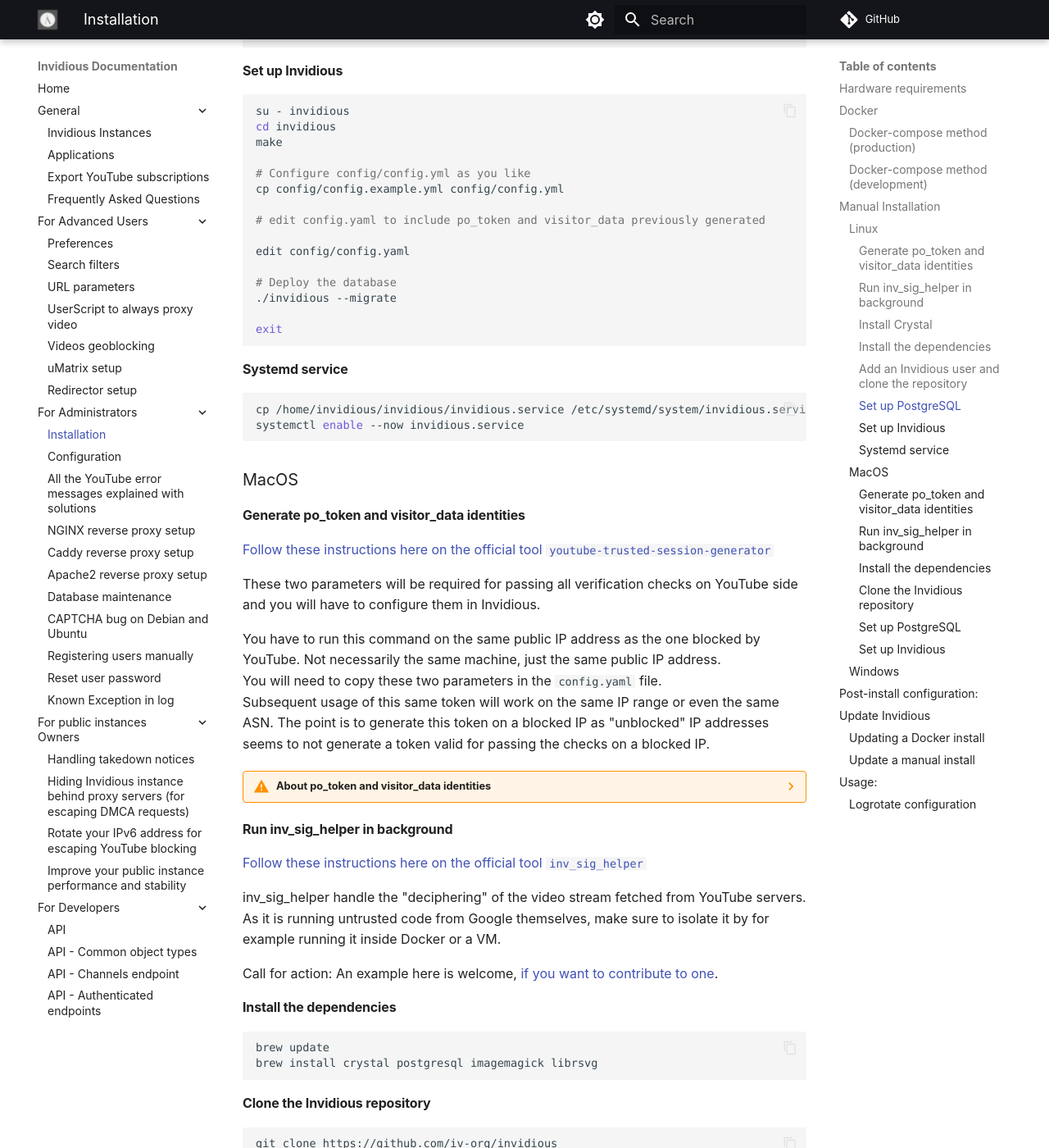
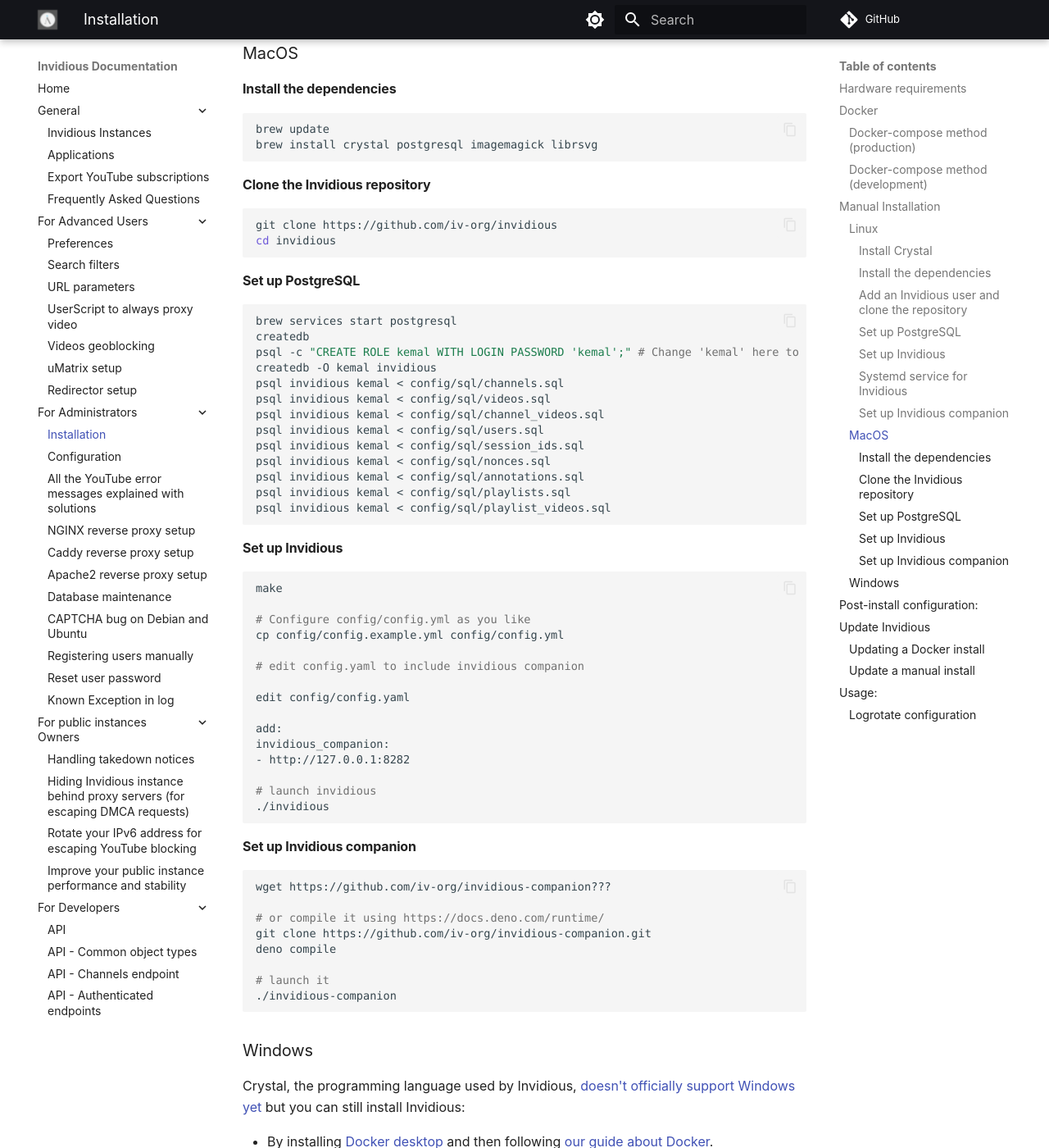
Before and after one commit to iv-org/documentation, an MkDocs documentation site: the page built from docs/installation.md, in a window 1280 px wide and 1400 px high, scrolled down 5102 px. Shown: the whole window at 82% size. Built offline with MkDocs 1.6.1 and Material for MkDocs 9.7.7, drawn with Linux system fonts in a browser that asks for light colours; comment, search, counter and statistics services are not loaded; some of the changed text lies outside the part shown.

Commit message:
initial writeup

````diff
--- a/docs/installation.md
+++ b/docs/installation.md
@@ -28,32 +28,13 @@
 
 Make sure to run the newer Docker Compose V2: https://docs.docker.com/compose/install/linux/. It should already be installed if you can successfully run the command `docker compose` (with a space between the two words).
 
-??? warning "About po_token and visitor_data identities"
-
-    po_token known as Proof of Origin Token. This is an attestation token generated by a complex anti robot verification system created by Google named BotGuard/DroidGuard. It is used to confirm that the request is coming from a genuine device.
-
-    These identity tokens (po_token and visitor_data) generated in this tutorial will make your entire Invidious session more easily traceable by YouTube because it is tied to a unique identifier.
-
-    There is currently no official automatic tool to periodically change these tokens. This is working in progress but, for the time being, this is the solution the Invidious team is offering.
-
-    If you want to be less traceable, you can always script the process by changing the identities every X hour.
-
-
-1.  Generate po_token and visitor_data identities for passing all verification checks on YouTube side:
-    ```
-    docker run quay.io/invidious/youtube-trusted-session-generator
-    ```
-    You have to run this command on the same public IP address as the one blocked by YouTube. Not necessarily the same machine, just the same public IP address.
-    You will need to copy these two parameters in the third step.
-    Subsequent usage of this same token will work on the same IP range or even the same ASN. The point is to generate this token on a blocked IP as "unblocked" IP addresses seems to not generate a token valid for passing the checks on a blocked IP.
-
-2.  Execute these commands:
+1.  Execute these commands:
     ```bash
     git clone https://github.com/iv-org/invidious.git
     cd invidious
     ```
 
-3.  Edit the docker-compose.yml with this content:
+2.  Edit the docker-compose.yml with this content:
 
     ```docker
     version: "3"
@@ -77,9 +58,8 @@
               host: invidious-db
               port: 5432
             check_tables: true
-            signature_server: inv_sig_helper:12999
-            visitor_data: CHANGE_ME
-            po_token: CHANGE_ME
+            invidious_companion:
+            - http://invidious_companion:8282
             # external_port:
             # domain:
             # https_only: false
@@ -97,16 +77,25 @@
         depends_on:
           - invidious-db
 
-      inv_sig_helper:
-        image: quay.io/invidious/inv-sig-helper:latest
-        init: true
-        command: ["--tcp", "0.0.0.0:12999"]
+      invidious_companion:
+        image: quay.io/invidious/invidious-companion:latest
         environment:
-          - RUST_LOG=info
+          - SERVER_HMAC_KEY=CHANGE_ME!!SAME_AS_HMAC_KEY_FROM_INVIDIOUS
+          - HOST=0.0.0.0
         restart: unless-stopped
+        ports:
+          - "127.0.0.1:8282:8282"
+        logging:
+          options:
+            max-size: "1G"
+            max-file: "4"
         cap_drop:
           - ALL
         read_only: true
+        user: 10001:10001
+        # cache for youtube library
+        volumes:
+          - /var/tmp/youtubei.js:/var/tmp/youtubei.js:rw
         security_opt:
           - no-new-privileges:true
 
@@ -151,35 +140,6 @@
 ## Manual Installation
 
 ### Linux
-
-#### Generate po_token and visitor_data identities
-
-[Follow these instructions here on the official tool `youtube-trusted-session-generator`](https://github.com/iv-org/youtube-trusted-session-generator?tab=readme-ov-file#tutorial-without-docker)
-
-These two parameters will be required for passing all verification checks on YouTube side and you will have to configure them in Invidious.
-
-You have to run this command on the same public IP address as the one blocked by YouTube. Not necessarily the same machine, just the same public IP address.
-You will need to copy these two parameters in the `config.yaml` file.
-Subsequent usage of this same token will work on the same IP range or even the same ASN. The point is to generate this token on a blocked IP as "unblocked" IP addresses seems to not generate a token valid for passing the checks on a blocked IP.
-
-??? warning "About po_token and visitor_data identities"
-
-    po_token known as Proof of Origin Token. This is an attestation token generated by a complex anti robot verification system created by Google named BotGuard/DroidGuard. It is used to confirm that the request is coming from a genuine device.
-
-    These identity tokens (po_token and visitor_data) generated in this tutorial will make your entire Invidious session more easily traceable by YouTube because it is tied to a unique identifier.
-
-    There is currently no official automatic tool to periodically change these tokens. This is working in progress but, for the time being, this is the solution the Invidious team is offering.
-
-    If you want to be less traceable, you can always script the process by changing the identities every X hour.
-
-
-#### Run inv_sig_helper in background
-
-[Follow these instructions here on the official tool `inv_sig_helper`](https://github.com/iv-org/inv_sig_helper?tab=readme-ov-file#building-and-running-without-docker) and run it in the background with systemd for example.
-
-inv_sig_helper handle the "deciphering" of the video stream fetched from YouTube servers. As it is running untrusted code from Google themselves, make sure to isolate it by for example running it inside a LXC or locked down through systemd.
-
-The following systemd service file can be used to run inv_sig_helper with systemd: https://github.com/iv-org/inv_sig_helper/blob/master/inv_sig_helper.service
 
 #### Install Crystal
 
@@ -235,9 +195,13 @@
 # Configure config/config.yml as you like
 cp config/config.example.yml config/config.yml
 
-# edit config.yaml to include po_token and visitor_data previously generated
+# edit config.yaml to include invidious companion
 
 edit config/config.yaml
+
+add:
+invidious_companion:
+- http://127.0.0.1:8282
 
 # Deploy the database
 ./invidious --migrate
@@ -245,42 +209,28 @@
 exit
 ```
 
-#### Systemd service
+#### Systemd service for Invidious
 
 ```bash
 cp /home/invidious/invidious/invidious.service /etc/systemd/system/invidious.service
 systemctl enable --now invidious.service
 ```
 
+#### Set up Invidious companion
+
+```bash
+wget https://github.com/iv-org/invidious-companion???
+
+# or compile it using https://docs.deno.com/runtime/
+git clone https://github.com/iv-org/invidious-companion.git
+deno compile
+
+# create a new systemd service for running it
+sudo wget https://github.com/iv-org/invidious-companion/raw/refs/heads/master/systemd.service -O /etc/systemd/systemd/invidious-companion.service
+sudo systemctl enable --now invidious.service
+```
+
 ### MacOS
-
-#### Generate po_token and visitor_data identities
-
-[Follow these instructions here on the official tool `youtube-trusted-session-generator`](https://github.com/iv-org/youtube-trusted-session-generator?tab=readme-ov-file#tutorial-without-docker)
-
-These two parameters will be required for passing all verification checks on YouTube side and you will have to configure them in Invidious.
-
-You have to run this command on the same public IP address as the one blocked by YouTube. Not necessarily the same machine, just the same public IP address.
-You will need to copy these two parameters in the `config.yaml` file.
-Subsequent usage of this same token will work on the same IP range or even the same ASN. The point is to generate this token on a blocked IP as "unblocked" IP addresses seems to not generate a token valid for passing the checks on a blocked IP.
-
-??? warning "About po_token and visitor_data identities"
-
-    po_token known as Proof of Origin Token. This is an attestation token generated by a complex anti robot verification system created by Google named BotGuard/DroidGuard. It is used to confirm that the request is coming from a genuine device.
-
-    These identity tokens (po_token and visitor_data) generated in this tutorial will make your entire Invidious session more easily traceable by YouTube because it is tied to a unique identifier.
-
-    There is currently no official automatic tool to periodically change these tokens. This is working in progress but, for the time being, this is the solution the Invidious team is offering.
-
-    If you want to be less traceable, you can always script the process by changing the identities every X hour.
-
-#### Run inv_sig_helper in background
-
-[Follow these instructions here on the official tool `inv_sig_helper`](https://github.com/iv-org/inv_sig_helper?tab=readme-ov-file#building-and-running-without-docker)
-
-inv_sig_helper handle the "deciphering" of the video stream fetched from YouTube servers. As it is running untrusted code from Google themselves, make sure to isolate it by for example running it inside Docker or a VM.
-
-Call for action: An example here is welcome, [if you want to contribute to one](https://github.com/iv-org/documentation/edit/master/docs/installation.md#macos).
 
 #### Install the dependencies
 
@@ -322,9 +272,29 @@
 # Configure config/config.yml as you like
 cp config/config.example.yml config/config.yml
 
-# edit config.yaml to include po_token and visitor_data previously generated
+# edit config.yaml to include invidious companion
 
 edit config/config.yaml
+
+add:
+invidious_companion:
+- http://127.0.0.1:8282
+
+# launch invidious
+./invidious
+```
+
+#### Set up Invidious companion
+
+```bash
+wget https://github.com/iv-org/invidious-companion???
+
+# or compile it using https://docs.deno.com/runtime/
+git clone https://github.com/iv-org/invidious-companion.git
+deno compile
+
+# launch it
+./invidious-companion
 ```
 
 ### Windows
````
Also changed, not shown: docs/youtube-errors-explained.md (+4 -2 lines).
